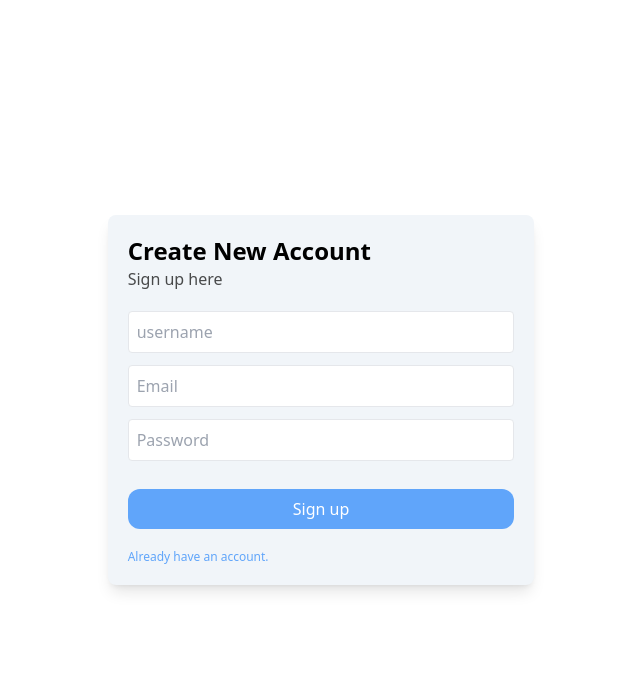
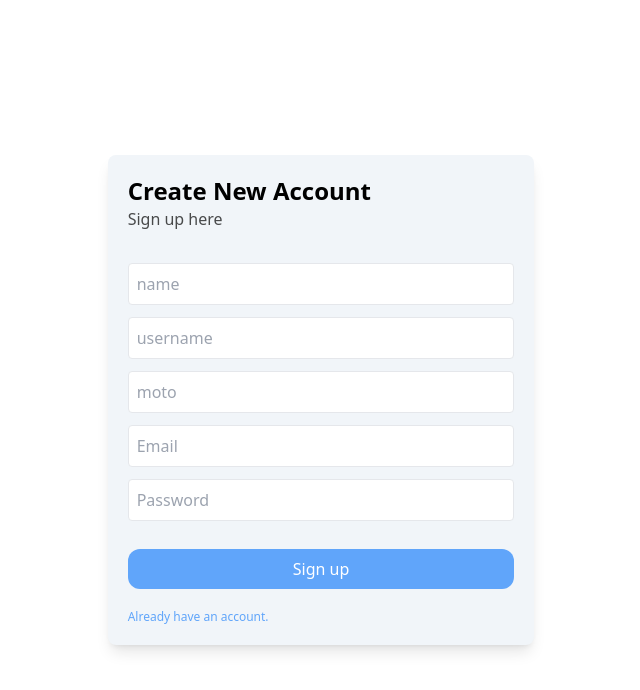
Before and after one commit to primeKal/mms_project, a Vue app in the folder mms_client/: page /registration in a window 1280 px wide. Shown: the top 690 px of the page, without its empty margins (319-959 px from the left). Built offline with nearby package versions, Linux system fonts and the light colour scheme; no server answers; what @meforma/vue-toaster would draw is missing.

Commit message:
update: company account api integrated with view

```diff
--- a/mms_client/src/main.js
+++ b/mms_client/src/main.js
@@ -9,7 +9,7 @@ import filter from "./filters/index";
 import "./assets/tailwind.css";
 
 const toasterProperties = {
-  position: "top-right",
+  position: "top",
 };
 
 const app = createApp(App);
--- a/mms_client/src/services/base.js
+++ b/mms_client/src/services/base.js
@@ -1,32 +1,36 @@
-import axios from 'axios'
+import axios from "axios";
 
 const baseAPI = axios.create({
-    baseURL: process.env.VUE_APP_API_SERVER,
-})
+  // baseURL: process.env.VUE_APP_API_SERVER,
+  baseURL: "http://localhost:3003/v1/api/",
+});
 baseAPI.interceptors.request.use(
-    (request) =>{
-        const token = localStorage.getItem('access_token')
-        if(token) request.headers['Authorization'] = `Bearer ${token}`
-        return request
-    },
-    (requestError) =>{
-        // TODO: add error handling for when network disappears
-        return requestError
-    }
-)
+  (request) => {
+    const token = localStorage.getItem("access_token");
+    if (token) request.headers["Authorization"] = `Bearer ${token}`;
+    return request;
+  },
+  (requestError) => {
+    // TODO: add error handling for when network disappears
+    return requestError;
+  }
+);
 
 baseAPI.interceptors.response.use(
-    (response) =>{
-        return response
-    },
-    (responseError) =>{
-        if(responseError?.response?.status === 401 && window.location.pathname !== '/'){
-            window.location = '/'
-        }else if(responseError?.response?.status === 403){
-            window.location = '/'
-        }
-        return Promise.reject(responseError)
+  (response) => {
+    return response;
+  },
+  (responseError) => {
+    if (
+      responseError?.response?.status === 401 &&
+      window.location.pathname !== "/"
+    ) {
+      window.location = "/";
+    } else if (responseError?.response?.status === 403) {
+      window.location = "/";
     }
-)
+    return Promise.reject(responseError);
+  }
+);
 
-export default baseAPI
+export default baseAPI;
--- a/mms_client/src/services/company/company.js
+++ b/mms_client/src/services/company/company.js
@@ -31,12 +31,17 @@ class CompanyAPI {
   }
 
   static async createAccount(account) {
-    try {
-      return await account;
-    } catch (error) {
-      console.log(error);
-      return await error;
-    }
+    return new Promise(async (resolve, reject) => {
+      try {
+        const response = await baseAPI.post("company", account);
+        console.log(response);
+        if (response.status === 201) {
+          return resolve(response.data);
+        }
+      } catch (error) {
+        return reject(error);
+      }
+    });
   }
 }
 export default CompanyAPI;
--- a/mms_client/src/store/modules/Company.js
+++ b/mms_client/src/store/modules/Company.js
@@ -58,8 +58,7 @@ const actions = {
       await CompanyAPI.createAccount(account)
         .then((response) => {
           if (response) {
-            commit("setAccount", response);
-            console.log(response);
+            commit("setAccount", response.data);
             status = true;
           }
         })
--- a/mms_client/src/views/RegistrationView.vue
+++ b/mms_client/src/views/RegistrationView.vue
@@ -4,42 +4,88 @@
             <h2 class="font-semibold text-2xl bg-skin-primary">Create New Account</h2>
             <h6 class="font-light text-black/70">Sign up here</h6>
             <div class="mt-5 flex flex-col">
-                <input class="py-2  pl-2 rounded border" placeholder="username" type="text" v-model.trim="account.username"/>
-                <input class="mt-3 py-2 pl-2 rounded border" placeholder="Email" type="Email" v-model.trim="account.email"/>
-                <input class="mt-3 py-2 pl-2 rounded border" placeholder="Password" type="password" v-model.trim="account.password"/>
+                <input class="mt-3 py-2  pl-2 rounded border" placeholder="name" type="text"
+                    v-model.trim="account.name" />
+
+                <input class="mt-3 py-2  pl-2 rounded border" placeholder="username" type="text"
+                    v-model.trim="account.username" />
+
+                <input class="mt-3 py-2  pl-2 rounded border" placeholder="moto" type="text"
+                    v-model.trim="account.moto" />
+
+                <input class="mt-3 py-2 pl-2 rounded border" placeholder="Email" type="Email"
+                    v-model.trim="account.email" />
+
+                <input class="mt-3 py-2 pl-2 rounded border" placeholder="Password" type="password"
+                    v-model.trim="account.password" />
+
             </div>
 
-            <button @click="createAccount" class="mt-7 py-2 flex justify-center bg-blue-400 hover:bg-blue-500 text-white font-medium rounded-xl active:scale-95">
-                <svg v-if="loading" class="self-center" xmlns="http://www.w3.org/2000/svg" width="24" height="24" viewBox="0 0 24 24"><path fill="currentColor" d="M12 2A10 10 0 1 0 22 12A10 10 0 0 0 12 2Zm0 18a8 8 0 1 1 8-8A8 8 0 0 1 12 20Z" opacity=".5"/><path fill="currentColor" d="M20 12h2A10 10 0 0 0 12 2V4A8 8 0 0 1 20 12Z"><animateTransform attributeName="transform" dur="1s" from="0 12 12" repeatCount="indefinite" to="360 12 12" type="rotate"/></path></svg>
+            <button @click="createAccount"
+                class="mt-7 py-2 flex justify-center bg-blue-400 hover:bg-blue-500 text-white font-medium rounded-xl active:scale-95">
+                <svg v-if="loading" class="self-center" xmlns="http://www.w3.org/2000/svg" width="24" height="24"
+                    viewBox="0 0 24 24">
+                    <path fill="currentColor"
+                        d="M12 2A10 10 0 1 0 22 12A10 10 0 0 0 12 2Zm0 18a8 8 0 1 1 8-8A8 8 0 0 1 12 20Z"
+                        opacity=".5" />
+                    <path fill="currentColor" d="M20 12h2A10 10 0 0 0 12 2V4A8 8 0 0 1 20 12Z">
+                        <animateTransform attributeName="transform" dur="1s" from="0 12 12" repeatCount="indefinite"
+                            to="360 12 12" type="rotate" />
+                    </path>
+                </svg>
                 <p v-else class="self-center">Sign up</p>
             </button>
             <div class="mt-5 flex justify-between">
-                <a href="/"  class="text-xs text-blue-400 hover:underline cursor-pointer ">Already have an account.</a>
+                <a href="/" class="text-xs text-blue-400 hover:underline cursor-pointer ">Already have an account.</a>
             </div>
         </div>
     </div>
 </template>
 <script>
+import { useVuelidate } from '@vuelidate/core'
+import { required, email } from '@vuelidate/validators'
+
 export default {
-    data () {
+    setup() {
+        return { v$: useVuelidate() }
+    },
+    data() {
         return {
-           account: {
-            username:'',
+            // v$: useVuelidate(),
+            account: {
+                name: '',
+                username: '',
                 email: '',
+                moto: '',
                 password: ''
             },
             loading: false,
         }
     },
+    validations() {
+        return {
+            account: {
+                name: { required },
+                username: { required },
+                email: { required, email },
+                moto: { required },
+                password: { required }
+            }
+        }
+    },
     methods: {
-        async createAccount () {
+        async createAccount() {
             this.loading = true
             // validate entry
-            await this.$store.dispatch('Company/createAccount', this.account);
-            this.$toast.success('Creating new account')
+            await this.v$.$validate();
+            if (!this.v$.$error) {
+                await this.$store.dispatch('Company/createAccount', this.account);
+                this.$toast.success('New account created.')
+            } else
+                this.$toast.error('[' + this.v$.$errors[0].$property + '] ' + this.v$.$errors[0].$message.toLocaleLowerCase())
+            this.loading = false
+        },
 
-            this.loading = false
-        }
     }
 }
 </script>
```
